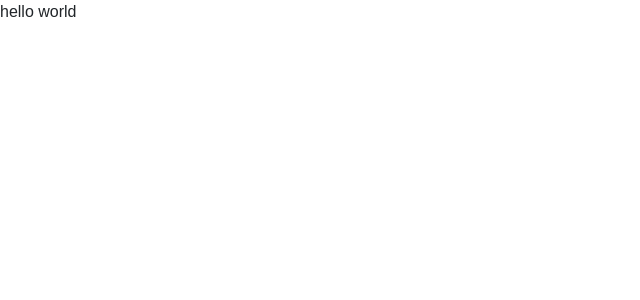
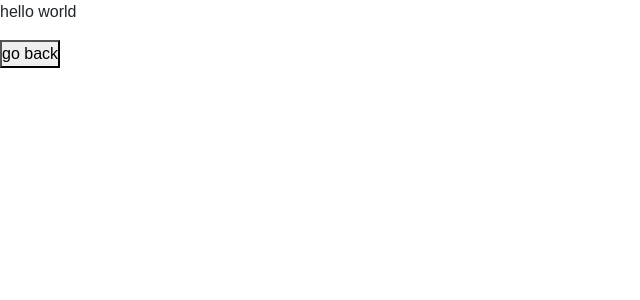
Before and after one commit to Rijan-Budds/E-commerce, a React (Create React App) app: page /login in a window 1280 px wide. Shown: the top 300 px of the page, without its empty margins (0-640 px from the left). Built offline with nearby package versions, Linux system fonts and the light colour scheme.

Commit message:
learnt how to navigate, and applied it to the profile icon, more to go

```diff
--- a/src/Components/Header/index.js
+++ b/src/Components/Header/index.js
@@ -1,5 +1,5 @@
 import Logo from "../../assets/logo.png";
-import { Link } from "react-router-dom";
+import { Link, replace, useNavigate } from "react-router-dom";
 import CountryDropdown from "../CountryDropdown";
 import { FaUser } from "react-icons/fa";
 import { IoNotifications } from "react-icons/io5";
@@ -9,6 +9,12 @@ import Button from "@mui/material/Button";
 import Navigation from "./Navigation";
 
 const Header = () => {
+  const navigate = useNavigate();
+
+  const handleLoginClick = () => {
+    navigate('/login', {replace: true});
+  }
+
   return (
     <>
       <div className="headerWrapper">
@@ -45,7 +51,7 @@ const Header = () => {
                     </Button>
                   </div>
                   <div className="part-3 d-flex align-items-center ml-4">
-                    <Button className="circle">
+                    <Button className="circle" onClick={handleLoginClick}>
                       <FaUser />
                     </Button>
                   </div>
--- a/src/Components/Login/index.js
+++ b/src/Components/Login/index.js
@@ -1,5 +1,15 @@
+import { useNavigate } from "react-router-dom";
+
 export default function Login(){
+    const navigate = useNavigate();
+
+    const handleGo = () => {
+        navigate('/', {replace: true});
+    }
     return(
+        <div>
         <p>hello world</p>
+        <button type="button" onClick={handleGo}>go back</button>
+        </div>
     );
 }
```
